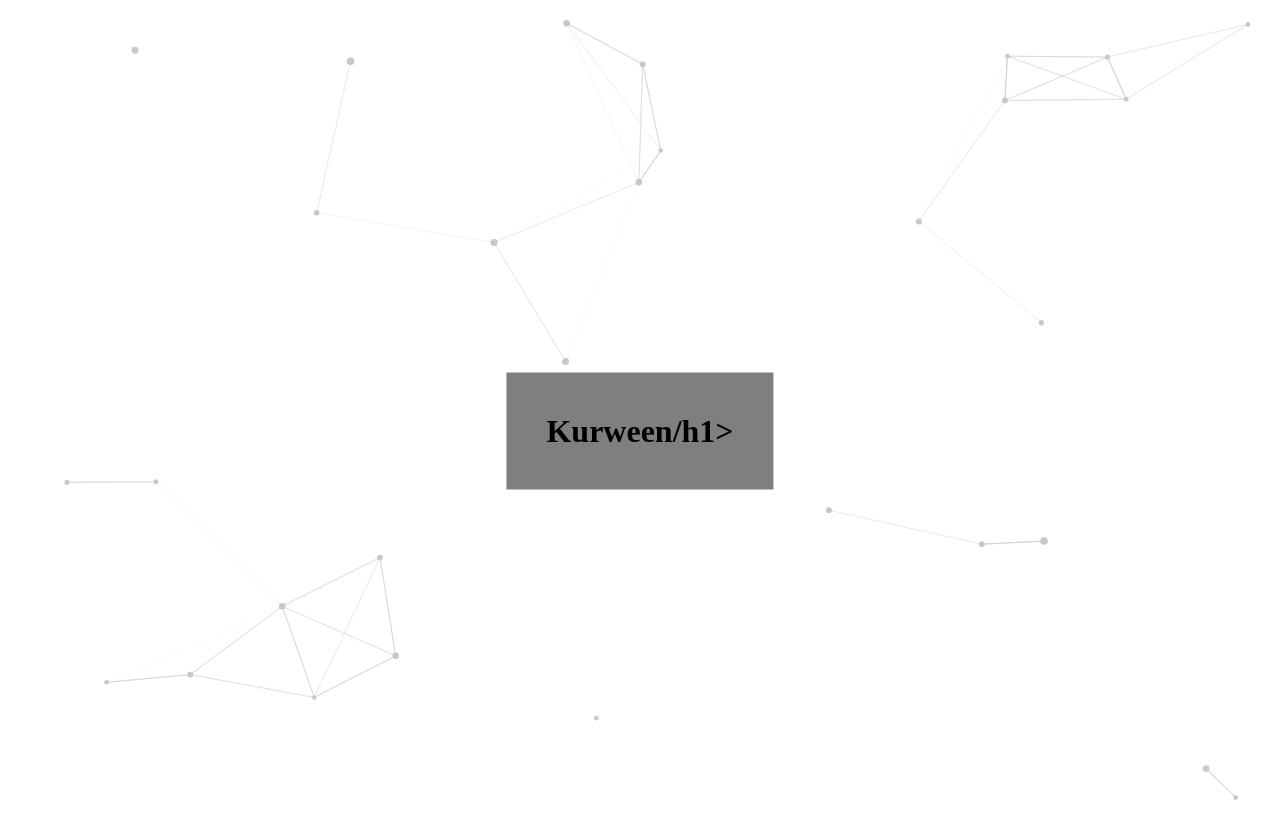
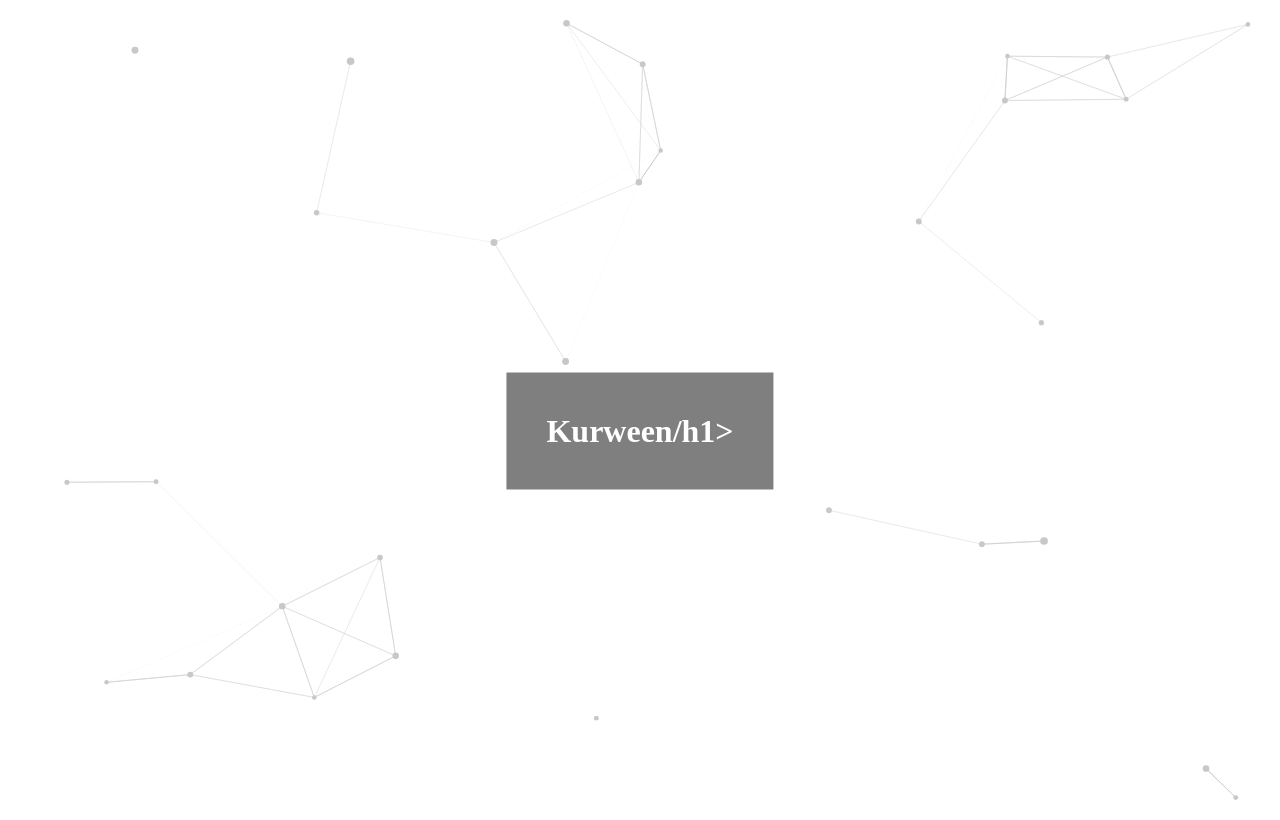
Before and after one commit to kurween/kurween.github.io, a plain HTML site: page index.html in a window 1280 px wide. Drawn offline with Linux system fonts and the light colour scheme.

Commit message:
Update style.css

```diff
--- a/assets/css/style.css
+++ b/assets/css/style.css
@@ -1,2 +1,2 @@
 body { position: relative; }
-h1 { position: absolute; top: 50%; left: 50%; transform: translate(-50%,-50%); padding: 40px; background: rgba(0, 0, 0, .5); }
+h1 { position: absolute; top: 50%; left: 50%; transform: translate(-50%,-50%); padding: 40px; background: rgba(0, 0, 0, .5); color: #fff; }
```
